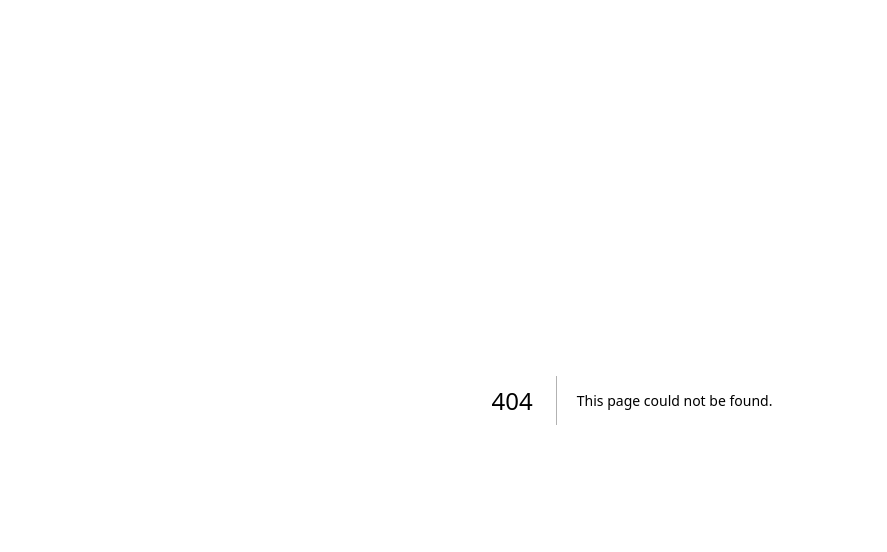
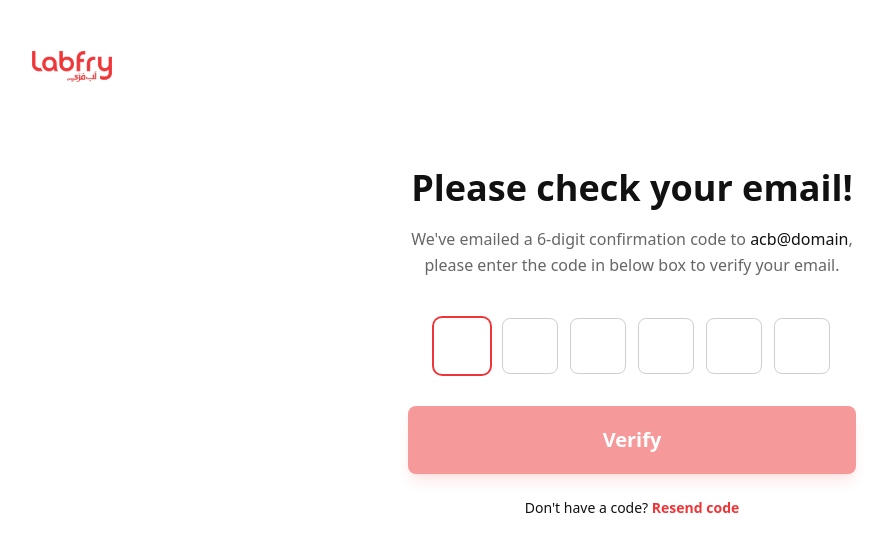
Before and after one commit to shamimthedev/labfry, a Next.js app: page /verify in a window 1280 px wide. Before the commit this address had no page. Shown: the top 552 px of the page, without its empty margins (8-895 px from the left). Built offline with nearby package versions, Linux system fonts and the light colour scheme.

Commit message:
add verify page

```diff
--- /dev/null
+++ b/app/verify/page.tsx
@@ -0,0 +1,159 @@
+// app/verify/page.tsx
+'use client';
+
+import Link from 'next/link';
+import Image from 'next/image';
+import { useState, useRef, useEffect } from 'react';
+import { useSearchParams } from 'next/navigation';
+import Button from '../components/Button';
+
+export default function VerifyPage() {
+  const searchParams = useSearchParams();
+  const email = searchParams.get('email') || 'acb@domain';
+
+  const [codes, setCodes] = useState(['', '', '', '', '', '']);
+  const inputRefs = useRef<(HTMLInputElement | null)[]>([]);
+
+  useEffect(() => {
+    // Focus first input on mount
+    inputRefs.current[0]?.focus();
+  }, []);
+
+  const handleChange = (index: number, value: string) => {
+    // Only allow single digit
+    if (value.length > 1) return;
+
+    // Only allow numbers
+    if (value && !/^\d$/.test(value)) return;
+
+    const newCodes = [...codes];
+    newCodes[index] = value;
+    setCodes(newCodes);
+
+    // Move to next input if value entered
+    if (value && index < 5) {
+      inputRefs.current[index + 1]?.focus();
+    }
+  };
+
+  const handleKeyDown = (index: number, e: React.KeyboardEvent<HTMLInputElement>) => {
+    // Move to previous input on backspace if current is empty
+    if (e.key === 'Backspace' && !codes[index] && index > 0) {
+      inputRefs.current[index - 1]?.focus();
+    }
+  };
+
+  const handlePaste = (e: React.ClipboardEvent) => {
+    e.preventDefault();
+    const pastedData = e.clipboardData.getData('text').slice(0, 6);
+
+    if (!/^\d+$/.test(pastedData)) return;
+
+    const newCodes = [...codes];
+    pastedData.split('').forEach((char, index) => {
+      if (index < 6) {
+        newCodes[index] = char;
+      }
+    });
+    setCodes(newCodes);
+
+    // Focus last filled input or first empty one
+    const lastFilledIndex = Math.min(pastedData.length, 5);
+    inputRefs.current[lastFilledIndex]?.focus();
+  };
+
+  const handleVerify = () => {
+    const code = codes.join('');
+    if (code.length === 6) {
+      console.log('Verifying code:', code);
+
+      // Check if this is for password reset or account verification
+      const type = searchParams.get('type');
+
+      if (type === 'password') {
+        // Redirect to reset password page after successful verification
+        window.location.href = '/reset-password';
+      } else {
+        // For account verification, redirect to success page
+        window.location.href = '/success?type=account';
+      }
+    }
+  };
+
+  const handleResend = () => {
+    console.log('Resending code to:', email);
+    // Handle resend logic here
+    // In a real app, this would call an API to resend the code
+  };
+  const isVerifyDisabled = codes.some(code => !code);
+
+  return (
+    <div className="min-h-screen bg-primary-white px-4 py-8">
+      {/* Logo */}
+      <div className="mb-12 md:mb-16">
+        <Link href="/">
+          <Image
+            src="/labfry-logo.png"
+            alt="Labfry"
+            width={182}
+            height={98}
+            className="w-28 md:w-32 h-auto"
+            priority
+          />
+        </Link>
+      </div>
+
+      {/* Content Container */}
+      <div className="max-w-md mx-auto text-center">
+        <h1 className="text-3xl md:text-4xl font-bold text-primary-black mb-4 leading-tight">
+          Please check your email!
+        </h1>
+        <p className="text-primary-gray mb-8 md:mb-10 leading-relaxed">
+          We&apos;ve emailed a 6-digit confirmation code to <span className="font-medium text-primary-black">{email}</span>,
+          please enter the code in below box to verify your email.
+        </p>
+
+        {/* OTP Input Fields */}
+        <div className="flex justify-center gap-2 md:gap-3 mb-8">
+          {codes.map((code, index) => (
+            <input
+              key={index}
+              ref={(el) => {
+                inputRefs.current[index] = el;
+              }}
+              type="text"
+              inputMode="numeric"
+              maxLength={1}
+              value={code}
+              onChange={(e) => handleChange(index, e.target.value)}
+              onKeyDown={(e) => handleKeyDown(index, e)}
+              onPaste={handlePaste}
+              className="w-12 h-12 md:w-14 md:h-14 text-center border border-border-light rounded-lg placeholder:text-primary-black focus:outline-none focus:ring-2 focus:ring-primary-red focus:border-transparent transition-all text-lg font-semibold"
+            />
+          ))}
+        </div>
+
+        {/* Verify Button */}
+        <Button
+          onClick={handleVerify}
+          variant="primary"
+          className="py-3.5 rounded-lg mb-6 disabled:opacity-50 disabled:cursor-not-allowed"
+          disabled={isVerifyDisabled}
+        >
+          Verify
+        </Button>
+
+        {/* Resend Code */}
+        <p className="text-primary-black text-sm">
+          Don&apos;t have a code?{' '}
+          <button
+            onClick={handleResend}
+            className="text-primary-red font-semibold hover:text-red-600 cursor-pointer transition-colors"
+          >
+            Resend code
+          </button>
+        </p>
+      </div>
+    </div>
+  );
+}
```
